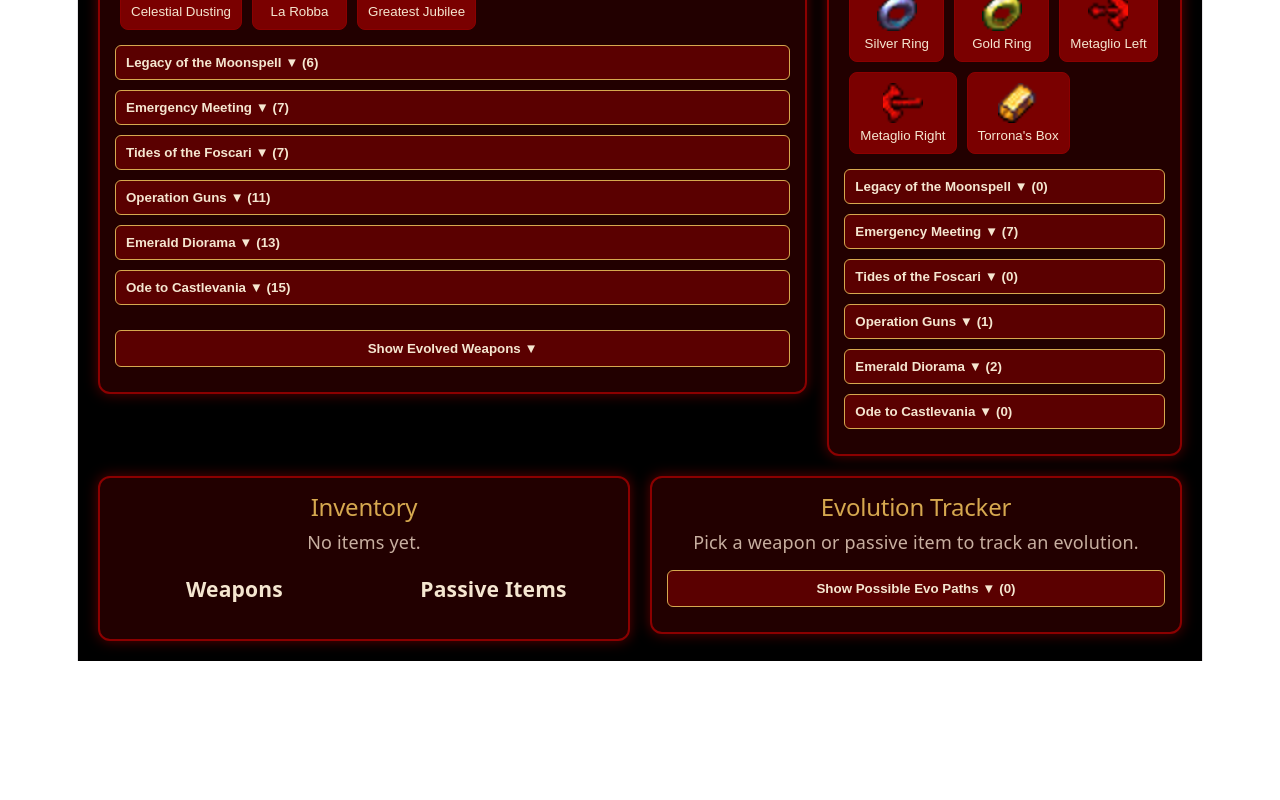
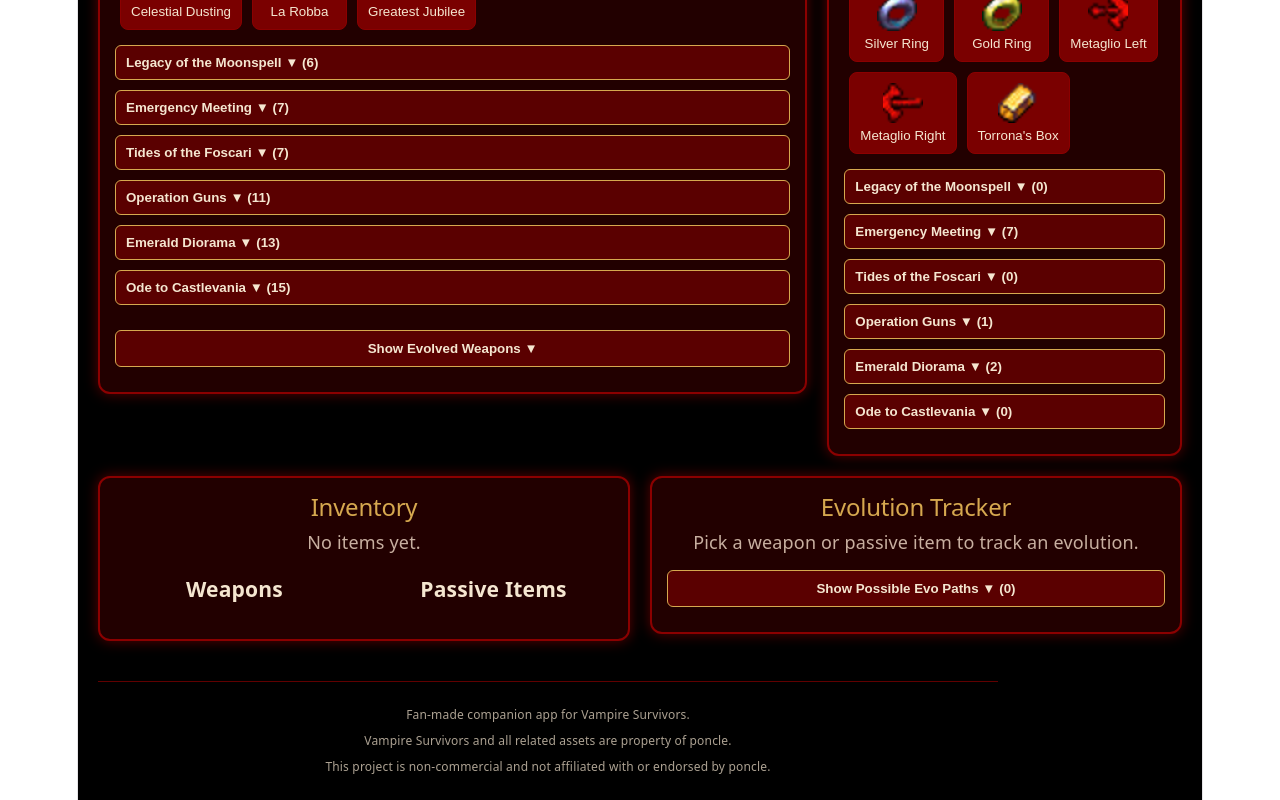
Before and after one commit to taleek/VampireSurvivorsCompanion, a React (Vite) app: page / in a window 1280 px wide. Shown: the part 1007-1807 px from the top of the page. Before the commit the page ends 1668 px from the top, so only its background shows below. Built offline with nearby package versions, Linux system fonts and the light colour scheme.

Commit message:
added disclaimer fooer

```diff
--- a/src/App.jsx
+++ b/src/App.jsx
@@ -780,6 +780,21 @@
           </div>
         </div>
       </div>
+      <div
+        style={{
+          marginTop: "40px",
+          paddingTop: "20px",
+          borderTop: `1px solid ${colors.border}`,
+          textAlign: "center",
+          fontSize: "12px",
+          opacity: 0.7,
+          maxWidth: "900px",
+        }}
+      >
+        Fan-made companion app for Vampire Survivors. <br />
+        Vampire Survivors and all related assets are property of poncle. <br />
+        This project is non-commercial and not affiliated with or endorsed by poncle.
+      </div>
     </div>
   );
 }
```
Also changed, not shown: 1 other file (tests, documents, lock files or other folders).
